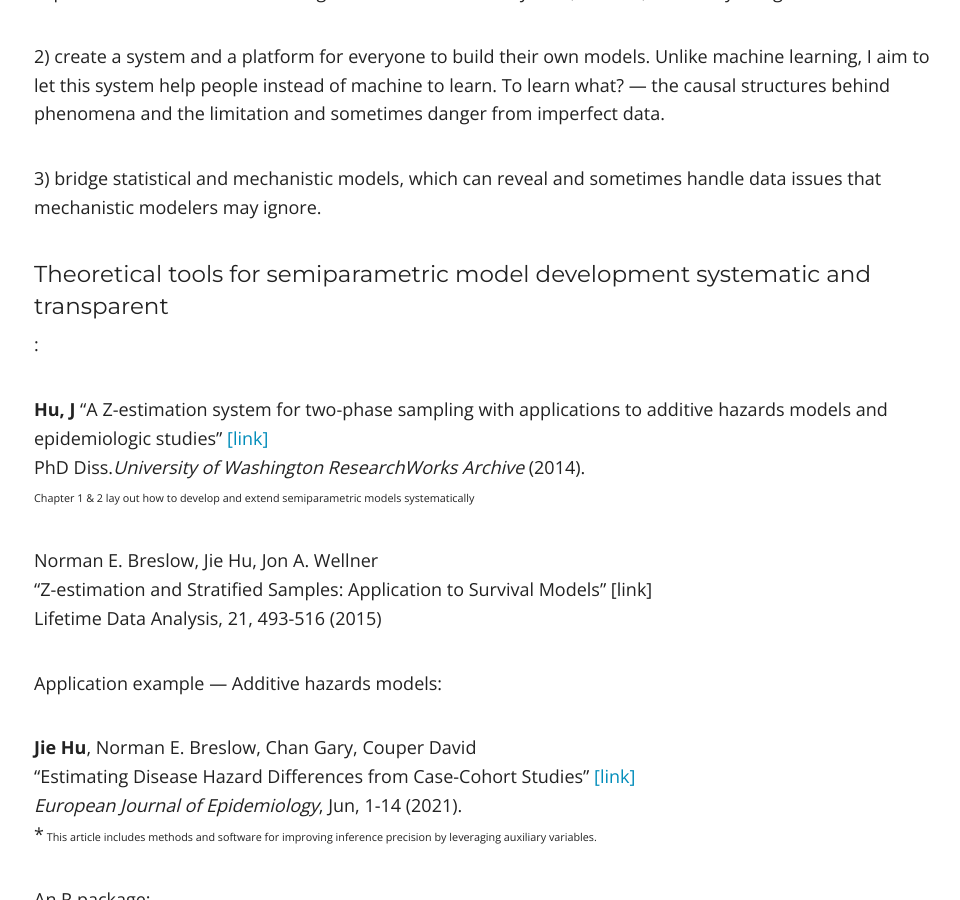
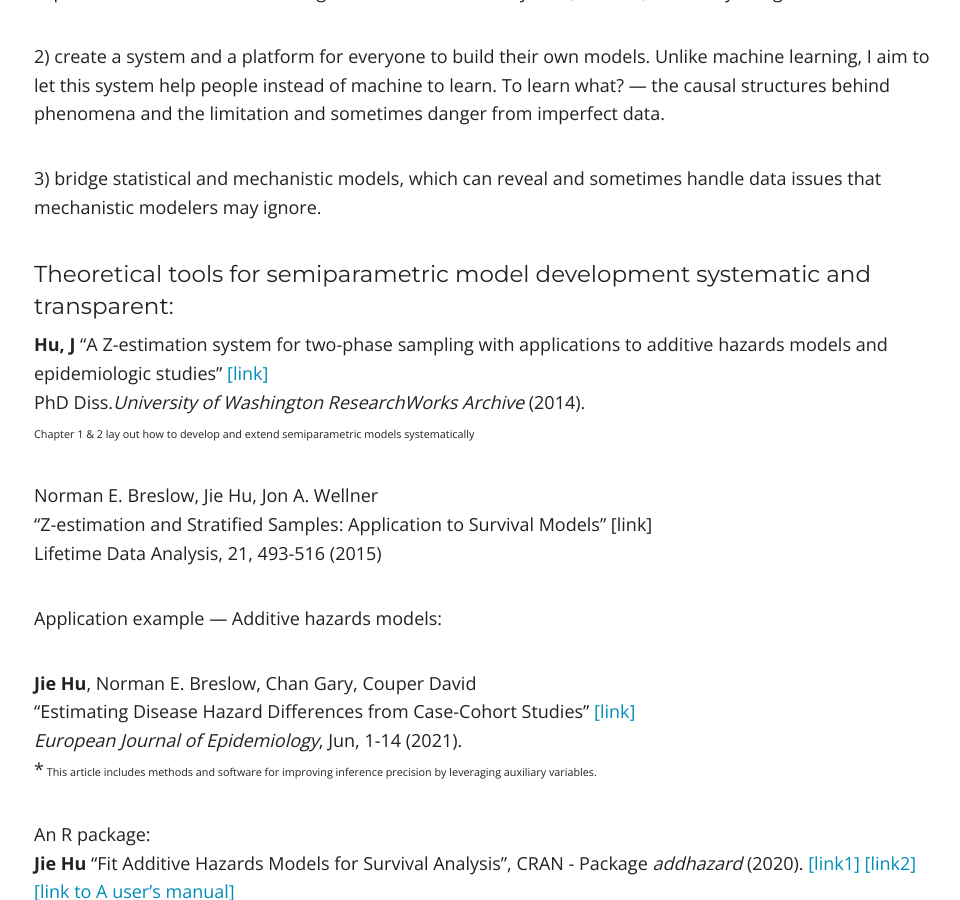
Before and after one commit to katehu/katehu.github.io, a Jekyll site: the page built from models.md, in a window 1280 px wide and 900 px high, scrolled down 349 px. Shown: the whole window, without its empty margins (156-1116 px from the left). Built offline with Jekyll 4.4.1, drawn with Linux system fonts in a browser that asks for light colours; nearby versions of some CDN libraries.

Commit message:
Update models.md

```diff
--- a/models.md
+++ b/models.md
@@ -14,7 +14,7 @@ I am interested in making model development more systematic, transparent, and ac
 3) bridge statistical and mechanistic models, which can reveal and sometimes handle data issues that mechanistic modelers may ignore.
 
 
-<h4 style="font-weight: normal"> Theoretical tools for semiparametric model development systematic and transparent </h4>:
+<h4 style="font-weight: normal"> Theoretical tools for semiparametric model development systematic and transparent: </h4>
 
 **Hu, J** "A Z-estimation system for two-phase sampling with applications to additive hazards models and epidemiologic studies" [[link]](https://digital.lib.washington.edu/researchworks/handle/1773/27427) <br/>
 PhD Diss.*University of Washington ResearchWorks Archive* (2014).  <br/>
```
